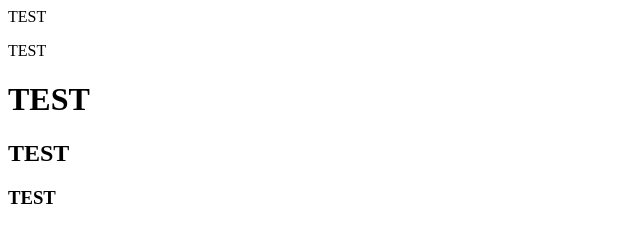
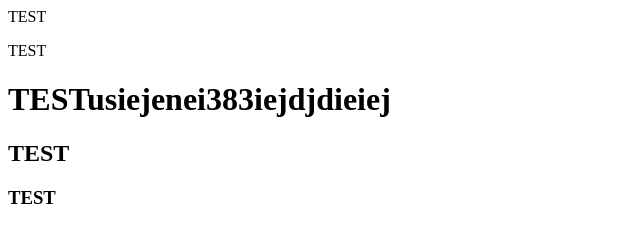
Before and after one commit to Webeliruofficial/Webeliruofficial, a plain HTML site: page index.html in a window 1280 px wide. Shown: the whole page, without its empty margins (0-640 px from the left). Drawn offline with Linux system fonts and the light colour scheme.

Commit message:
Update index.html

```diff
--- a/index.html
+++ b/index.html
@@ -6,7 +6,7 @@
 <body>
   <text>TEST</text>
   <p>TEST</p>
-  <h1>TEST</h1>
+  <h1>TESTusiejenei383iejdjdieiej</h1>
   <h2>TEST</h2>
   <h3>TEST</h3>
   <a href="https://webeliru></a>
```
